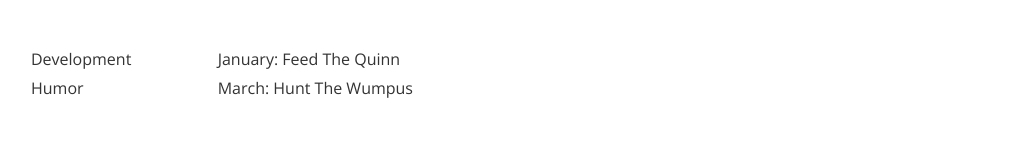
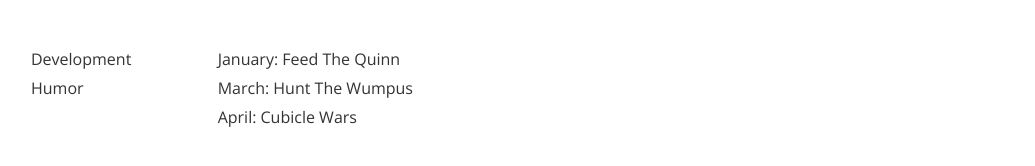
Before and after one commit to paytonrules/paytonrules.github.io, a Jekyll site: the page built from games/index.markdown, in a window 1280 px wide. Shown: the part 154-320 px from the top of the page, without its empty margins (99-1134 px from the left). Built offline with Jekyll 4.4.1, drawn with Linux system fonts in a browser that asks for light colours; comment, search, counter and statistics services are not loaded.

Commit message:
Add a link to Cubicle Wars

```diff
--- a/games/index.markdown
+++ b/games/index.markdown
@@ -6,4 +6,5 @@ title: One Game a Month Titles
 <ul>
   <li><a href="/games/feed_the_quinn/index.html">January: Feed The Quinn</a></li>
   <li><a href="/games/HuntTheWumpus.zip">March: Hunt The Wumpus</a></li>
+  <li><a href="/games/cubicleWars/cubicleWars.html">April: Cubicle Wars</a></li>
 </ul>
```
